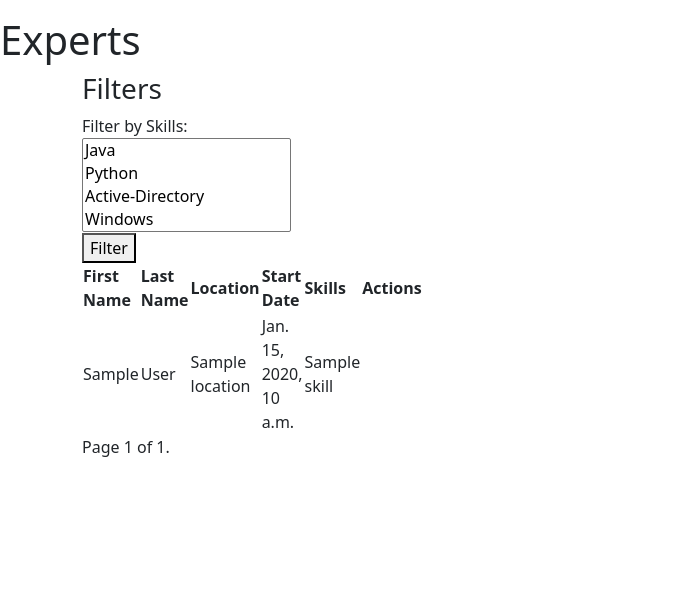
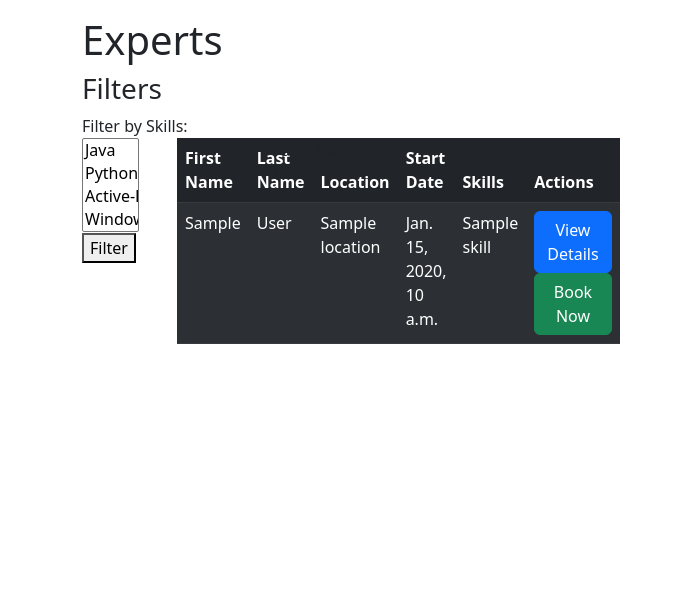
Before and after one commit to Jean7667/RBM_APP, a Django app: template user_app/templates/customer/listexpert.html in a window 1280 px wide. Shown: the part 56-656 px from the top of the page, without its empty margins (0-680 px from the left). Run offline with Django 5.2, Linux system fonts and the light colour scheme; data comes from the database, SQL or seed files in the repository; tables that the repository leaves empty hold one stand-in row (values such as "Sample post"); the template is opened without the code that fills it: values that come from a table or form of the project are taken from there, most other values are stand-ins (such as "Sample title", 1, 10 or a date in 2020); some libraries are stand-ins or nearby versions.

Commit message:
reviewed layout of the page by adding cols

```diff
--- a/user_app/templates/customer/listexpert.html
+++ b/user_app/templates/customer/listexpert.html
@@ -2,18 +2,18 @@
 {% block title %}Expert Detail{% endblock %}
 {% block content %}
 
-
 <body>
+    <div class="container-xl">
         <h1>Experts</h1>
-<div class="container-xl">
         <div class="row">
             <div class="col-lg-3">
                 <!--search Tagging with multi-value select boxes Select2-->
                 <h3>Filters</h3>
-
+                <label for="skills">Filter by Skills:</label>
+                <div class="row mb-3">
+                    <div class="col-6 col-md-4 themed-grid-col">
                         <!--Form to send the selection of skills-->
                         <form method="get">
-                <label for="skills">Filter by Skills:</label>
                             <select name="skills" id="skills" multiple style="width:80%;">
                                 {% for skill in all_skills %}
                                 <option value="{{ skill.name }}" {% if skill.name in request.GET.skills %}selected{% endif %}>{{ skill.name }}</option>
@@ -21,8 +21,11 @@
                             </select>
                             <button type="submit">Filter</button>
                         </form>
-            <!--table to display the selected list of experts by skills-->
-            <table>
+                    </div>
+                    <div class="col-6 col-md-4">
+                        <div>
+                            {% if filtered_experts %}
+                            <table class="table table-dark table-striped">
                                 <thead>
                                     <tr>
                                         <th>First Name</th>
@@ -46,25 +49,28 @@
                                             {% endfor %}
                                         </td>
                                         <td>
-                <!--view detials and booking buttons-->
+                                            <a href="{% url 'expert_detail' expert.id %}" class="btn btn-primary">View Details</a>
+                                            <a href="{% url 'booking_form' expert.id %}" class="btn btn-success">Book Now</a>
                                         </td>
                                     </tr>
+                                    {% endfor %}
+                                </tbody>
                             </table>
-            <div>
-            <!--pagination -->
-
-            <!-- TODO -->
+                            {% else %}
+                            <p>No experts found matching the selected skills.</p>
+                            {% endif %}
+                        </div>
+                    </div>
+                    <div class="col-6 col-md-4">
                         <div class="pagination">
                             <span class="step-links">
                                 {% if page_obj.has_previous %}
                                 <a href="?page=1">&laquo; first</a>
                                 <a href="?page={{ page_obj.previous_page_number }}">previous</a>
                                 {% endif %}
-
                                 <span class="current">
                                     Page {{ page_obj.number }} of {{ page_obj.paginator.num_pages }}.
                                 </span>
-
                                 {% if page_obj.has_next %}
                                 <a href="?page={{ page_obj.next_page_number }}">next</a>
                                 <a href="?page={{ page_obj.paginator.num_pages }}">last &raquo;</a>
@@ -72,12 +78,12 @@
                             </span>
                         </div>
                     </div>
-
                 </div>
+                <!--table to display the selected list of experts by skills-->
                 <div>
-            {% empty %}
-            <ul>No results found</ul>
-            {% endfor %}
+                    <!--pagination -->
+                    <!-- TODO -->
+                </div>
             </div>
         </div>
     </div>
```
Lines whose indentation alone changed are shown as unchanged.
